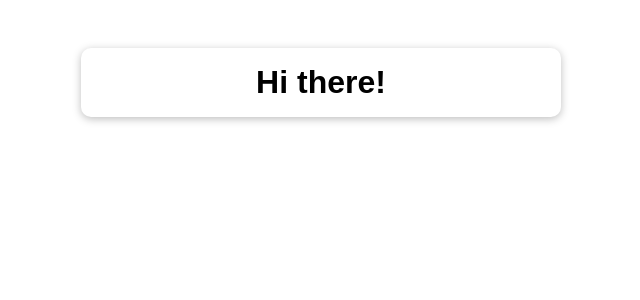
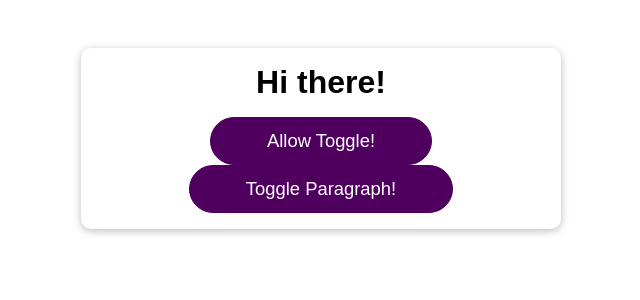
Before and after one commit to gah-code/my-react-learning-01, a React (Create React App) app: page / in a window 1280 px wide. Shown: the top 300 px of the page, without its empty margins (319-959 px from the left). Built offline with nearby package versions, Linux system fonts and the light colour scheme.

Commit message:
A look behind

```diff
--- a/src/App.css
+++ b/src/App.css
@@ -5,6 +5,7 @@
   background: white;
   box-shadow: 0 2px 8px rgba(0, 0, 0, 0.26);
   border-radius: 10px;
+  text-align: center;
 }
 
 .app h1 {
--- a/src/App.js
+++ b/src/App.js
@@ -1,11 +1,31 @@
-import React from 'react';
+import React, { useState, useCallback } from 'react';
+
+import DemoOutput from './components/Demo/Demo';
+import Button from './components/Button';
 
 import './App.css';
 
-function App () {
+function App() {
+  const [showParagraph, setShowParagraph] = useState(false);
+  const [allowToggle, setAllowToggle] = useState(false);
+
+  console.log('APP RUNNING');
+  const toggleParagraphHandler = useCallback(() => {
+    if (allowToggle) {
+      setShowParagraph((prevShowParagraph) => !prevShowParagraph);
+    }
+  }, [allowToggle]);
+
+  const allowToggleHandler = () => {
+    setAllowToggle(true);
+  };
+
   return (
-    <div className="app">
+    <div className='app'>
       <h1>Hi there!</h1>
+      <DemoOutput show={showParagraph} />
+      <Button onClick={allowToggleHandler}>Allow Toggle! </Button>
+      <Button onClick={toggleParagraphHandler}>Toggle Paragraph! </Button>
     </div>
   );
 }
--- a/src/components/Button.js
+++ b/src/components/Button.js
@@ -3,6 +3,7 @@
 import classes from './Button.module.css';
 
 const Button = props => {
+  console.log ('Button RUNNING');
   return (
     <button
       type={props.type || 'button'}
@@ -15,4 +16,4 @@
   );
 };
 
-export default Button;
+export default React.memo (Button);
--- /dev/null
+++ b/src/components/Demo/Demo.js
@@ -0,0 +1,10 @@
+import React from 'react';
+
+import MyParagraph from './MyParagraph';
+
+const DemoOutput = props => {
+  console.log ('DemoOutput RUNNING');
+  return <MyParagraph>{props.show ? 'This is new!' : ''}</MyParagraph>;
+};
+
+export default React.memo (DemoOutput);
--- /dev/null
+++ b/src/components/Demo/MyParagraph.js
@@ -0,0 +1,8 @@
+import React from 'react';
+
+const MyParagraph = props => {
+  console.log ('MyParagraph RUNNING');
+  return <p>{props.children}</p>;
+};
+
+export default MyParagraph;
```
